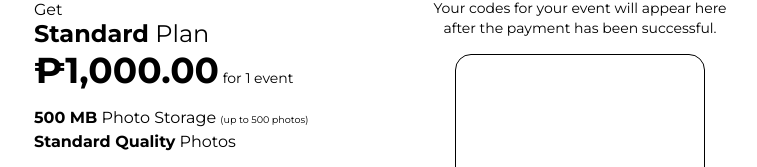
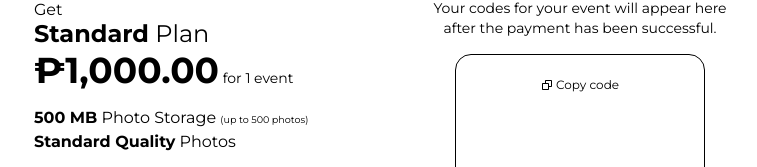
Before and after one commit to vnclrd/ala, a React (Vite) app in the folder frontend/: page /plans in a window 1280 px wide. Both pictures are taken after a click on the button "Get Standard". Shown: the part 151-318 px from the top of the page, without its empty margins (258-1015 px from the left). Built offline with nearby package versions, Linux system fonts and the light colour scheme.

Commit message:
Add copy and copied interface

```diff
--- a/frontend/src/tsx/Checkout.tsx
+++ b/frontend/src/tsx/Checkout.tsx
@@ -1,6 +1,7 @@
 import { useEffect, useState } from 'react'
 import { Link, useLocation, useNavigate, useParams } from 'react-router-dom'
 import { FaArrowLeftLong } from 'react-icons/fa6'
+import { BiCopy } from 'react-icons/bi'
 
 export default function Checkout() {
   const location = useLocation()
@@ -141,23 +142,19 @@ export default function Checkout() {
     }
   }
 
+  const copy = document.getElementById('copy') as HTMLInputElement | null
+  const copied = document.getElementById('copied') as HTMLInputElement | null
+
   const copyCodeToClipboard = () => {
-    if (galleryData && galleryData.sixDigitCode) {
-      navigator.clipboard.writeText(galleryData.sixDigitCode).then(() => {
-        alert('Code copied to clipboard!')
-      }).catch(() => {
-        alert('Failed to copy code')
-      })
-    }
-  }
+    if (galleryData && galleryData.sixDigitCode && copy && copied) {
+      navigator.clipboard.writeText(galleryData.sixDigitCode)
 
-  const copyGalleryLink = () => {
-    if (galleryData && galleryData.galleryUrl) {
-      navigator.clipboard.writeText(galleryData.galleryUrl).then(() => {
-        alert('Gallery link copied to clipboard!')
-      }).catch(() => {
-        alert('Failed to copy link')
-      })
+      copy.hidden = true
+      copied.hidden = false
+      setTimeout(() => {
+        copy.hidden = false
+        copied.hidden = true
+      }, 2000)
     }
   }
 
@@ -279,9 +276,31 @@ export default function Checkout() {
                   hidden
                   className='w-[225px] h-[225px] bg-gray-100 rounded-2xl flex items-center justify-center overflow-hidden'
                 ></div>
-                <p id='code' hidden className='text-black font-bold text-lg cursor-pointer hover:bg-gray-100 rounded' onClick={copyCodeToClipboard}>
-                  123456
-                </p>
+                <div className='flex flex-col items-center justify-center'>
+                  <p
+                    id='code'
+                    hidden className='flex text-black font-bold text-lg hover:bg-gray-100 rounded'>
+                    123456
+                  </p>
+                  <button
+                    onClick={copyCodeToClipboard}
+                    id='copy'
+                    className='
+                      flex items-center justify-center text-xs cursor-pointer
+                    '
+                  >
+                    <BiCopy />&nbsp;Copy code
+                  </button>
+                  <p
+                    id='copied'
+                    hidden
+                    className='
+                    text-xs
+                    '
+                  >
+                    ✔ Copied
+                  </p>
+                </div>
               </div>
               <div
                 id='codesDescription'
@@ -297,12 +316,6 @@ export default function Checkout() {
                     className='text-blue-600 underline cursor-pointer hover:italic text-xs'
                   >
                     Download QR Code
-                  </button>
-                  <button
-                    onClick={copyGalleryLink}
-                    className='text-blue-600 underline cursor-pointer hover:italic text-xs'
-                  >
-                    Copy Gallery Link
                   </button>
                 </div>
               </div>
```
